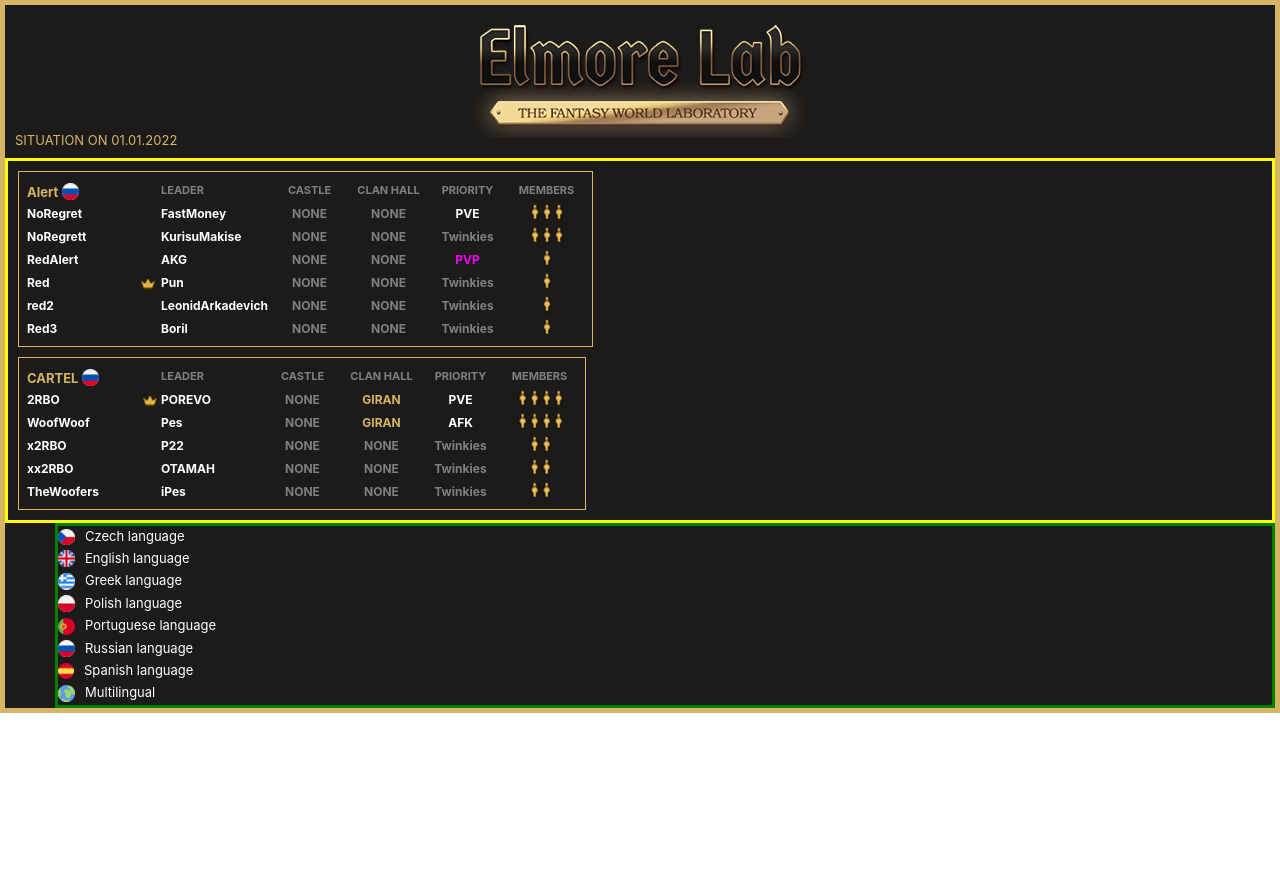
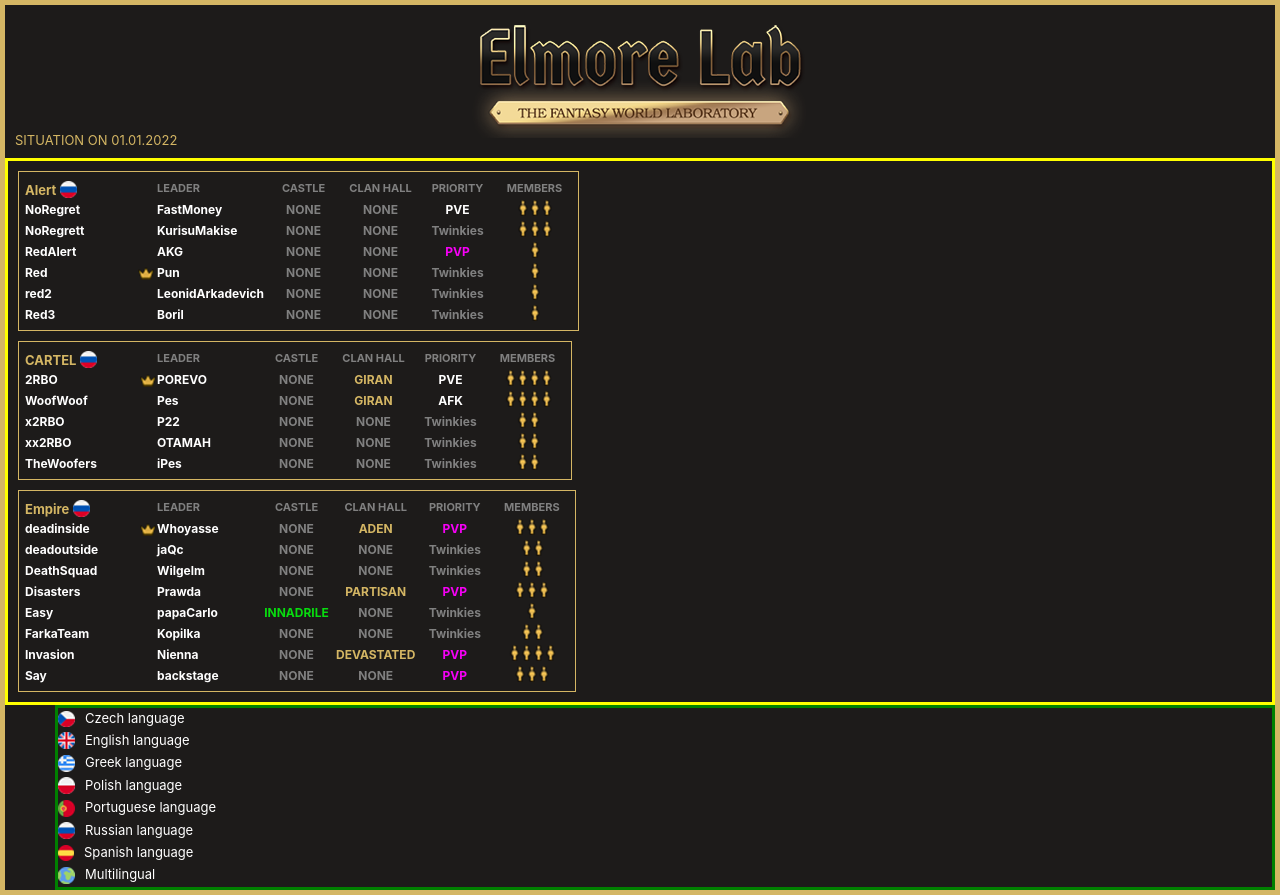
Before and after one commit to fatalitynt/elmore, a React (Create React App) app: page / in a window 1280 px wide. Before the commit the page ends 800 px from the top, so only its background shows below. Built offline with nearby package versions, Linux system fonts and the light colour scheme.

Commit message:
Add more data

```diff
--- a/src/App.css
+++ b/src/App.css
@@ -27,6 +27,7 @@
     border: 1px solid #d4b664;
     margin: 10px;
     padding: 5px;
+    border-spacing: 0;
 }
 
 .allyTableHeader {
--- a/src/data.json
+++ b/src/data.json
@@ -106,6 +106,77 @@
           "population": "2"
         }
       ]
+    },
+    {
+      "name": "Empire",
+      "languages": ["ru"],
+      "clans": [
+        {
+          "name": "deadinside",
+          "clName": "Whoyasse",
+          "isAllyLeader": true,
+          "castle": "NONE",
+          "clanHall": "ADEN",
+          "goal": "PVP",
+          "population": "3"
+        },
+        {
+          "name": "deadoutside",
+          "clName": "jaQc",
+          "castle": "NONE",
+          "clanHall": "NONE",
+          "goal": "Twinkies",
+          "population": "2"
+        },
+        {
+          "name": "DeathSquad",
+          "clName": "Wilgelm",
+          "castle": "NONE",
+          "clanHall": "NONE",
+          "goal": "Twinkies",
+          "population": "2"
+        },
+        {
+          "name": "Disasters",
+          "clName": "Prawda",
+          "castle": "NONE",
+          "clanHall": "PARTISAN",
+          "goal": "PVP",
+          "population": "3"
+        },
+        {
+          "name": "Easy",
+          "clName": "papaCarlo",
+          "castle": "INNADRILE",
+          "clanHall": "NONE",
+          "goal": "Twinkies",
+          "population": "1"
+        },
+        {
+          "name": "FarkaTeam",
+          "clName": "Kopilka",
+          "castle": "NONE",
+          "clanHall": "NONE",
+          "goal": "Twinkies",
+          "population": "2"
+        },
+        {
+          "name": "Invasion",
+          "clName": "Nienna",
+          "castle": "NONE",
+          "clanHall": "DEVASTATED",
+          "goal": "PVP",
+          "population": "4"
+        },
+        {
+          "name": "Say",
+          "clName": "backstage",
+          "castle": "NONE",
+          "clanHall": "NONE",
+          "goal": "PVP",
+          "population": "3"
+        }
+      ]
     }
   ],
   "clans": [
```
